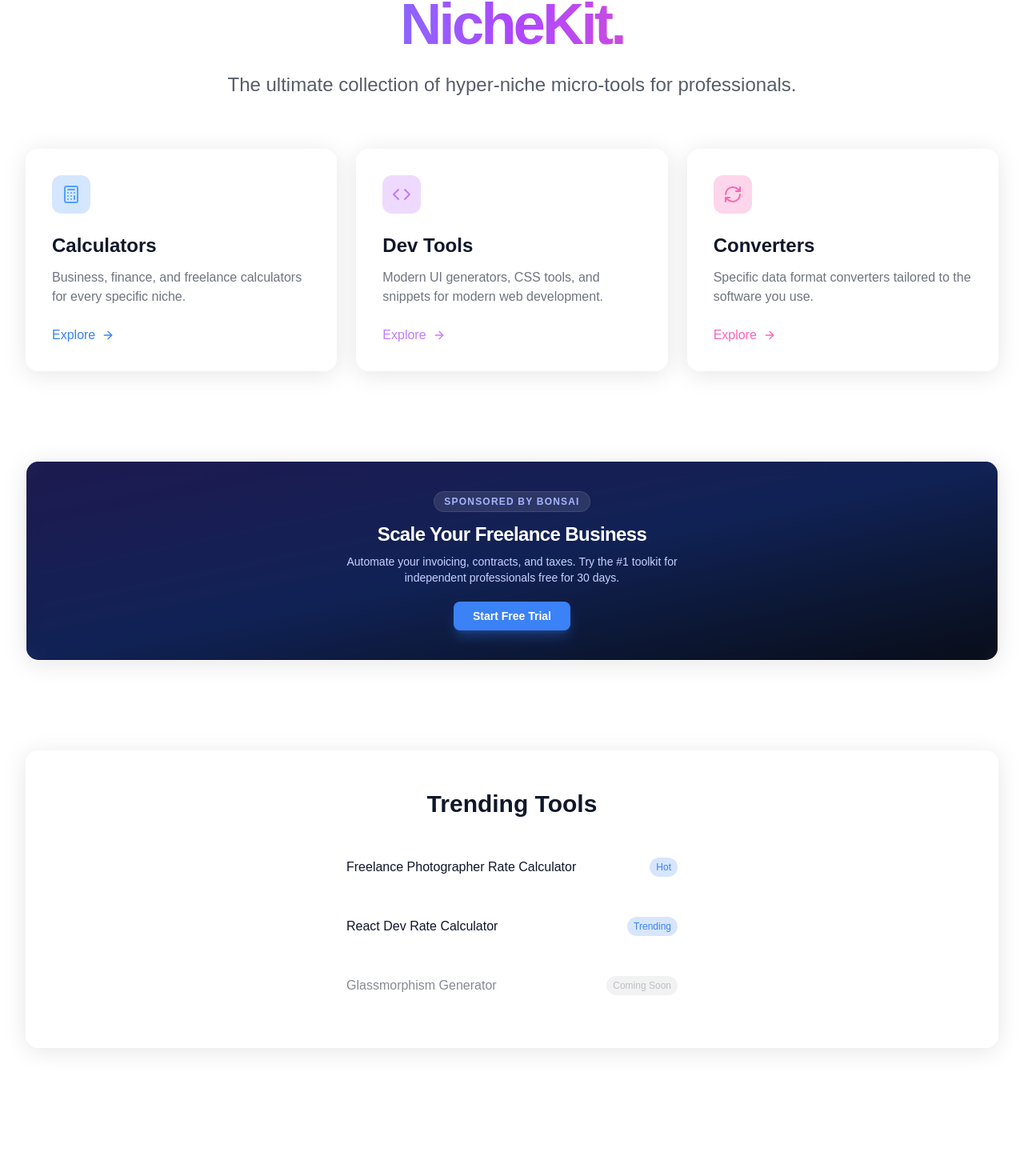
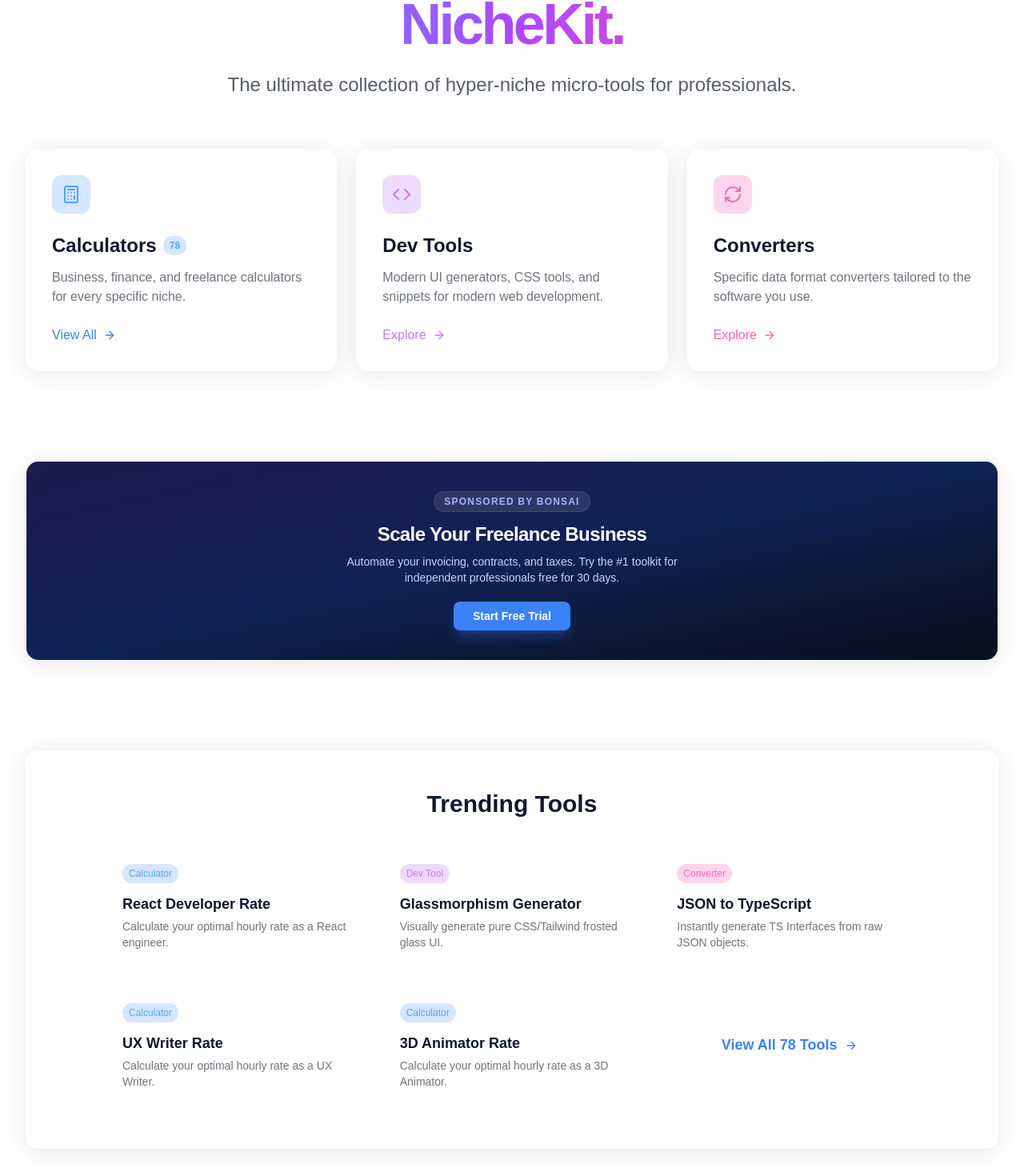
Before and after one commit to MikeNocturnal/NicheKit, a Next.js app: page / in a window 1280 px wide. Shown: the part 150-1620 px from the top of the page at 80% size. Built offline with nearby package versions, Linux system fonts and the light colour scheme.

Commit message:
Fixed navigation and created Calculators Hub

```diff
--- /dev/null
+++ b/src/app/calculators/page.tsx
@@ -0,0 +1,38 @@
+import Link from 'next/link';
+import { calculatorNiches } from '@/data/niches';
+import ParallaxAd from '@/components/ParallaxAd';
+
+export const metadata = {
+  title: "Freelance Rate Calculators | NicheKit",
+  description: "Find the perfect hourly rate calculator for your specific freelance profession.",
+};
+
+export default function CalculatorsPage() {
+  return (
+    <div className="max-w-7xl mx-auto py-12">
+      <div className="mb-12 text-center">
+        <h1 className="text-5xl font-black mb-4 bg-clip-text text-transparent bg-gradient-to-r from-blue-400 to-indigo-500">
+          Freelance Rate Calculators
+        </h1>
+        <p className="text-xl text-foreground/70 max-w-2xl mx-auto">
+          Choose your specific profession below to calculate exactly what you need to charge to hit your income goals.
+        </p>
+      </div>
+
+      <div className="grid grid-cols-1 sm:grid-cols-2 md:grid-cols-3 lg:grid-cols-4 gap-4 mb-16">
+        {calculatorNiches.map((niche) => (
+          <Link
+            key={niche.slug}
+            href={`/calculators/${niche.slug}`}
+            className="group glass-panel p-4 rounded-xl transition-all hover:-translate-y-1 hover:shadow-lg hover:border-white/20 border border-white/5 flex flex-col items-center text-center"
+          >
+            <span className="text-4xl mb-3 group-hover:scale-110 transition-transform">{niche.emoji}</span>
+            <h2 className="text-sm font-bold">{niche.title}</h2>
+          </Link>
+        ))}
+      </div>
+
+      <ParallaxAd />
+    </div>
+  );
+}
--- a/src/app/page.tsx
+++ b/src/app/page.tsx
@@ -1,6 +1,7 @@
 import Link from 'next/link';
 import { ArrowRight, Calculator, Code, RefreshCw } from 'lucide-react';
 import ParallaxAd from '@/components/ParallaxAd';
+import { calculatorNiches } from '@/data/niches';
 
 export default function Home() {
   return (
@@ -15,34 +16,36 @@ export default function Home() {
       </div>
 
       <div className="grid grid-cols-1 md:grid-cols-3 gap-6 w-full mb-12">
-        <Link href="/calculators/freelance-photographer" className="group glass-panel rounded-2xl p-8 transition-all hover:-translate-y-1 hover:shadow-xl hover:shadow-primary/20">
+        <Link href="/calculators" className="group glass-panel rounded-2xl p-8 transition-all hover:-translate-y-1 hover:shadow-xl hover:shadow-primary/20 flex flex-col h-full">
           <div className="w-12 h-12 rounded-xl bg-blue-500/20 text-blue-400 flex items-center justify-center mb-6 group-hover:scale-110 transition-transform">
             <Calculator size={24} />
           </div>
-          <h2 className="text-2xl font-bold text-foreground mb-3">Calculators</h2>
-          <p className="text-foreground/60 mb-6 line-clamp-2">Business, finance, and freelance calculators for every specific niche.</p>
+          <h2 className="text-2xl font-bold text-foreground mb-3 flex items-center gap-2">
+            Calculators <span className="text-xs bg-blue-500/20 text-blue-400 px-2 py-1 rounded-full">{calculatorNiches.length}</span>
+          </h2>
+          <p className="text-foreground/60 mb-6 flex-grow">Business, finance, and freelance calculators for every specific niche.</p>
           <span className="flex items-center text-primary font-medium group-hover:translate-x-1 transition-transform">
-            Explore <ArrowRight size={16} className="ml-2" />
+            View All <ArrowRight size={16} className="ml-2" />
           </span>
         </Link>
 
-        <Link href="/dev-tools" className="group glass-panel rounded-2xl p-8 transition-all hover:-translate-y-1 hover:shadow-xl hover:shadow-purple-500/20">
+        <Link href="/dev-tools" className="group glass-panel rounded-2xl p-8 transition-all hover:-translate-y-1 hover:shadow-xl hover:shadow-purple-500/20 flex flex-col h-full">
           <div className="w-12 h-12 rounded-xl bg-purple-500/20 text-purple-400 flex items-center justify-center mb-6 group-hover:scale-110 transition-transform">
             <Code size={24} />
           </div>
           <h2 className="text-2xl font-bold text-foreground mb-3">Dev Tools</h2>
-          <p className="text-foreground/60 mb-6 line-clamp-2">Modern UI generators, CSS tools, and snippets for modern web development.</p>
+          <p className="text-foreground/60 mb-6 flex-grow">Modern UI generators, CSS tools, and snippets for modern web development.</p>
           <span className="flex items-center text-purple-400 font-medium group-hover:translate-x-1 transition-transform">
             Explore <ArrowRight size={16} className="ml-2" />
           </span>
         </Link>
 
-        <Link href="/converters" className="group glass-panel rounded-2xl p-8 transition-all hover:-translate-y-1 hover:shadow-xl hover:shadow-pink-500/20">
+        <Link href="/converters" className="group glass-panel rounded-2xl p-8 transition-all hover:-translate-y-1 hover:shadow-xl hover:shadow-pink-500/20 flex flex-col h-full">
           <div className="w-12 h-12 rounded-xl bg-pink-500/20 text-pink-400 flex items-center justify-center mb-6 group-hover:scale-110 transition-transform">
             <RefreshCw size={24} />
           </div>
           <h2 className="text-2xl font-bold text-foreground mb-3">Converters</h2>
-          <p className="text-foreground/60 mb-6 line-clamp-2">Specific data format converters tailored to the software you use.</p>
+          <p className="text-foreground/60 mb-6 flex-grow">Specific data format converters tailored to the software you use.</p>
           <span className="flex items-center text-pink-400 font-medium group-hover:translate-x-1 transition-transform">
             Explore <ArrowRight size={16} className="ml-2" />
           </span>
@@ -53,19 +56,35 @@ export default function Home() {
 
       <div className="w-full mt-12 glass-panel rounded-2xl p-12 text-center">
         <h2 className="text-3xl font-bold mb-4">Trending Tools</h2>
-        <div className="flex flex-col gap-4 max-w-md mx-auto mt-8">
-          <Link href="/calculators/freelance-photographer" className="flex items-center justify-between p-4 rounded-xl hover:bg-white/5 transition-colors border border-transparent hover:border-white/10">
-            <span className="font-medium">Freelance Photographer Rate Calculator</span>
-            <span className="text-xs py-1 px-2 bg-primary/20 text-primary rounded-full">Hot</span>
+        <div className="grid grid-cols-1 md:grid-cols-2 lg:grid-cols-3 gap-4 max-w-5xl mx-auto mt-8">
+          <Link href="/calculators/react-developer" className="flex flex-col items-start p-6 rounded-xl hover:bg-white/5 transition-colors border border-white/5 hover:border-white/20 text-left">
+            <span className="text-xs py-1 px-2 bg-blue-500/20 text-blue-400 rounded-full mb-3">Calculator</span>
+            <span className="font-bold text-lg mb-1">React Developer Rate</span>
+            <span className="text-sm text-foreground/60">Calculate your optimal hourly rate as a React engineer.</span>
           </Link>
-          <Link href="/calculators/react-developer" className="flex items-center justify-between p-4 rounded-xl hover:bg-white/5 transition-colors border border-transparent hover:border-white/10">
-            <span className="font-medium">React Dev Rate Calculator</span>
-            <span className="text-xs py-1 px-2 bg-primary/20 text-primary rounded-full">Trending</span>
+          <Link href="/dev-tools/glassmorphism" className="flex flex-col items-start p-6 rounded-xl hover:bg-white/5 transition-colors border border-white/5 hover:border-white/20 text-left">
+            <span className="text-xs py-1 px-2 bg-purple-500/20 text-purple-400 rounded-full mb-3">Dev Tool</span>
+            <span className="font-bold text-lg mb-1">Glassmorphism Generator</span>
+            <span className="text-sm text-foreground/60">Visually generate pure CSS/Tailwind frosted glass UI.</span>
           </Link>
-          <div className="flex items-center justify-between p-4 rounded-xl hover:bg-white/5 transition-colors border border-transparent hover:border-white/10 opacity-50 cursor-not-allowed">
-            <span className="font-medium">Glassmorphism Generator</span>
-            <span className="text-xs py-1 px-2 bg-foreground/10 text-foreground/50 rounded-full">Coming Soon</span>
-          </div>
+          <Link href="/converters/json-to-ts" className="flex flex-col items-start p-6 rounded-xl hover:bg-white/5 transition-colors border border-white/5 hover:border-white/20 text-left">
+            <span className="text-xs py-1 px-2 bg-pink-500/20 text-pink-400 rounded-full mb-3">Converter</span>
+            <span className="font-bold text-lg mb-1">JSON to TypeScript</span>
+            <span className="text-sm text-foreground/60">Instantly generate TS Interfaces from raw JSON objects.</span>
+          </Link>
+          <Link href="/calculators/ux-writer" className="flex flex-col items-start p-6 rounded-xl hover:bg-white/5 transition-colors border border-white/5 hover:border-white/20 text-left">
+            <span className="text-xs py-1 px-2 bg-blue-500/20 text-blue-400 rounded-full mb-3">Calculator</span>
+            <span className="font-bold text-lg mb-1">UX Writer Rate</span>
+            <span className="text-sm text-foreground/60">Calculate your optimal hourly rate as a UX Writer.</span>
+          </Link>
+          <Link href="/calculators/3d-animator" className="flex flex-col items-start p-6 rounded-xl hover:bg-white/5 transition-colors border border-white/5 hover:border-white/20 text-left">
+            <span className="text-xs py-1 px-2 bg-blue-500/20 text-blue-400 rounded-full mb-3">Calculator</span>
+            <span className="font-bold text-lg mb-1">3D Animator Rate</span>
+            <span className="text-sm text-foreground/60">Calculate your optimal hourly rate as a 3D Animator.</span>
+          </Link>
+          <Link href="/calculators" className="flex flex-col items-center justify-center p-6 rounded-xl hover:bg-white/5 transition-colors border border-white/5 hover:border-white/20 text-center h-full">
+            <span className="font-bold text-lg mb-1 text-primary">View All {calculatorNiches.length} Tools <ArrowRight size={16} className="inline ml-1" /></span>
+          </Link>
         </div>
       </div>
 
```
